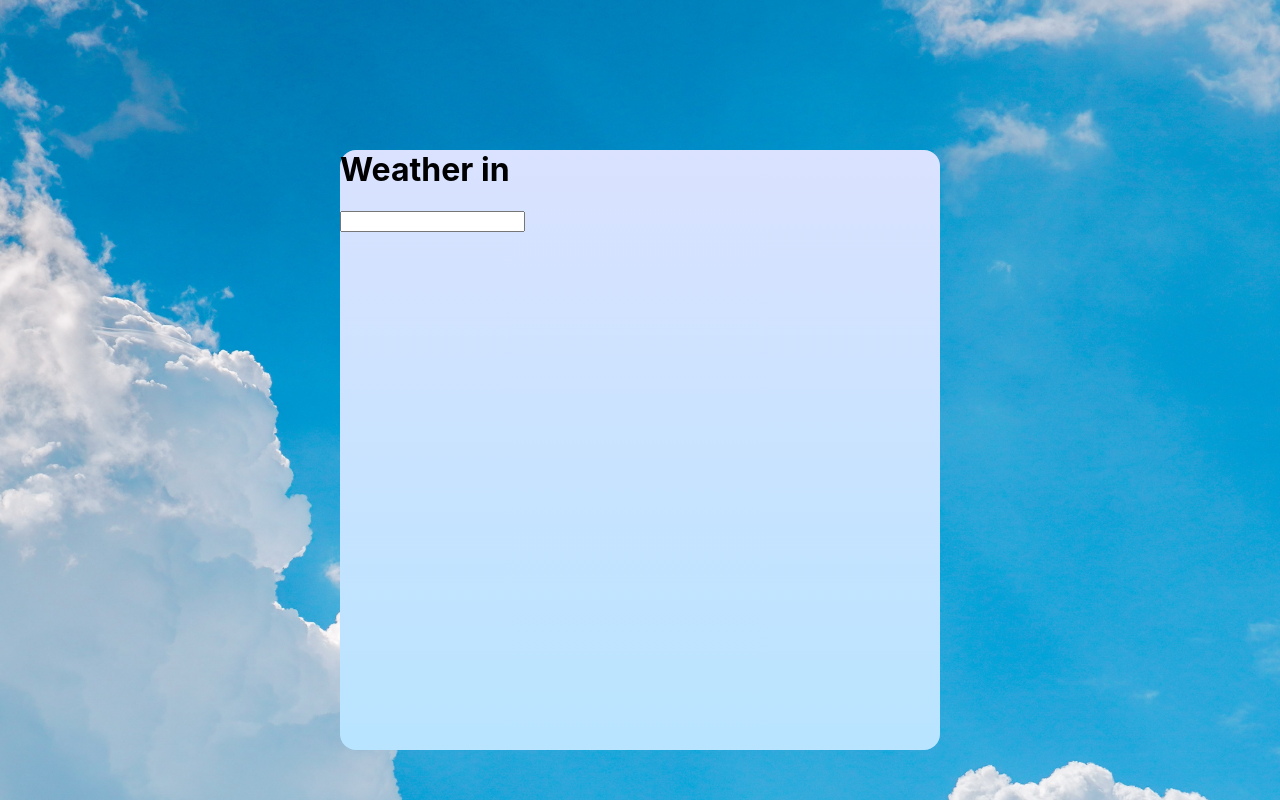
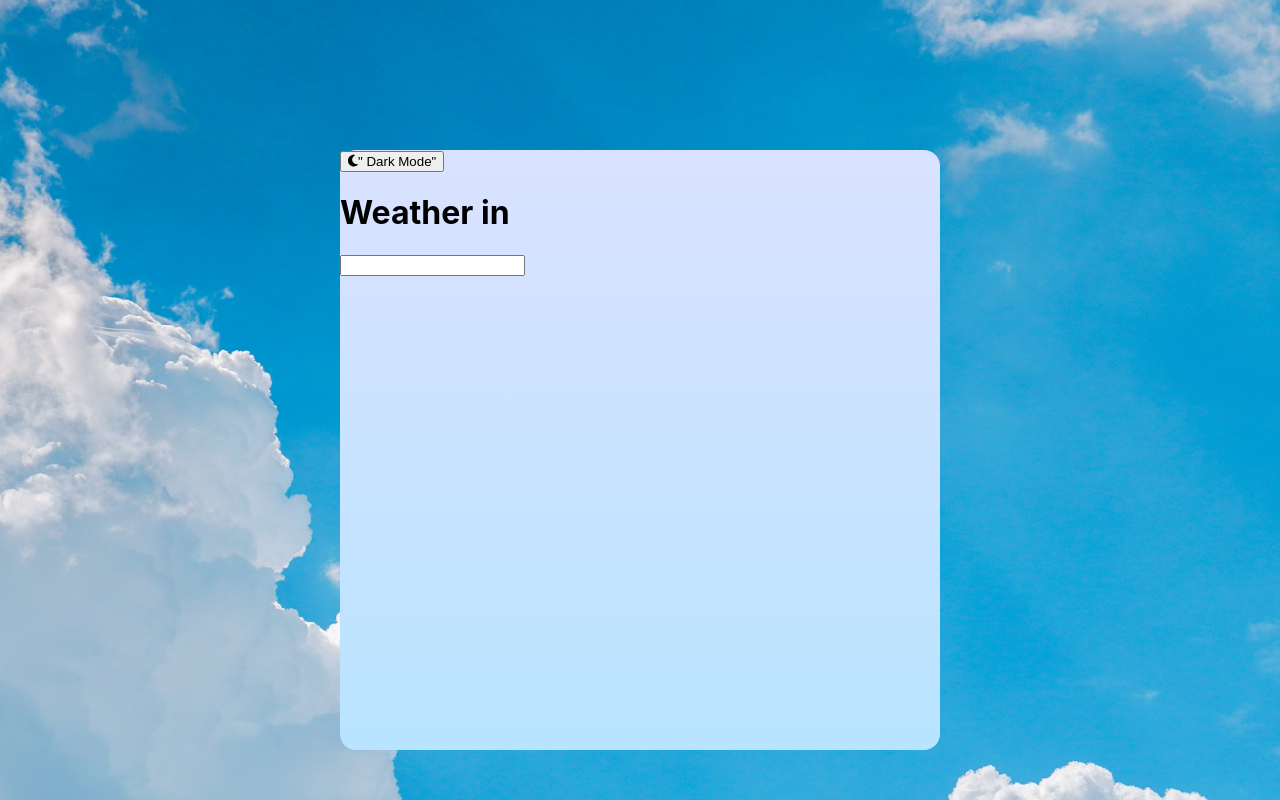
Before and after one commit to nogawa11/weather-app, a React (Create React App) app: page / in a window 1280 px wide. Built offline with nearby package versions, Linux system fonts and the light colour scheme.

Commit message:
added icons

```diff
--- a/src/components/Weather.js
+++ b/src/components/Weather.js
@@ -1,4 +1,6 @@
 import React from 'react';
+import { FontAwesomeIcon } from "@fortawesome/react-fontawesome";
+import { faMoon, faSun } from "@fortawesome/free-solid-svg-icons";
 
 const Weather = () => {
   const [city, setCity] = React.useState();
@@ -9,6 +11,10 @@ const Weather = () => {
 
   return (
     <div className="card--weather">
+      <button className="btn--mode">
+        <span className="icon--mode"><FontAwesomeIcon icon = {faMoon} /></span>
+        " Dark Mode"
+      </button>
       <h1>Weather in</h1>
       <form>
         <input name="city" type="text" value={city ? city : ''} onChange={handleFilter} />
```
